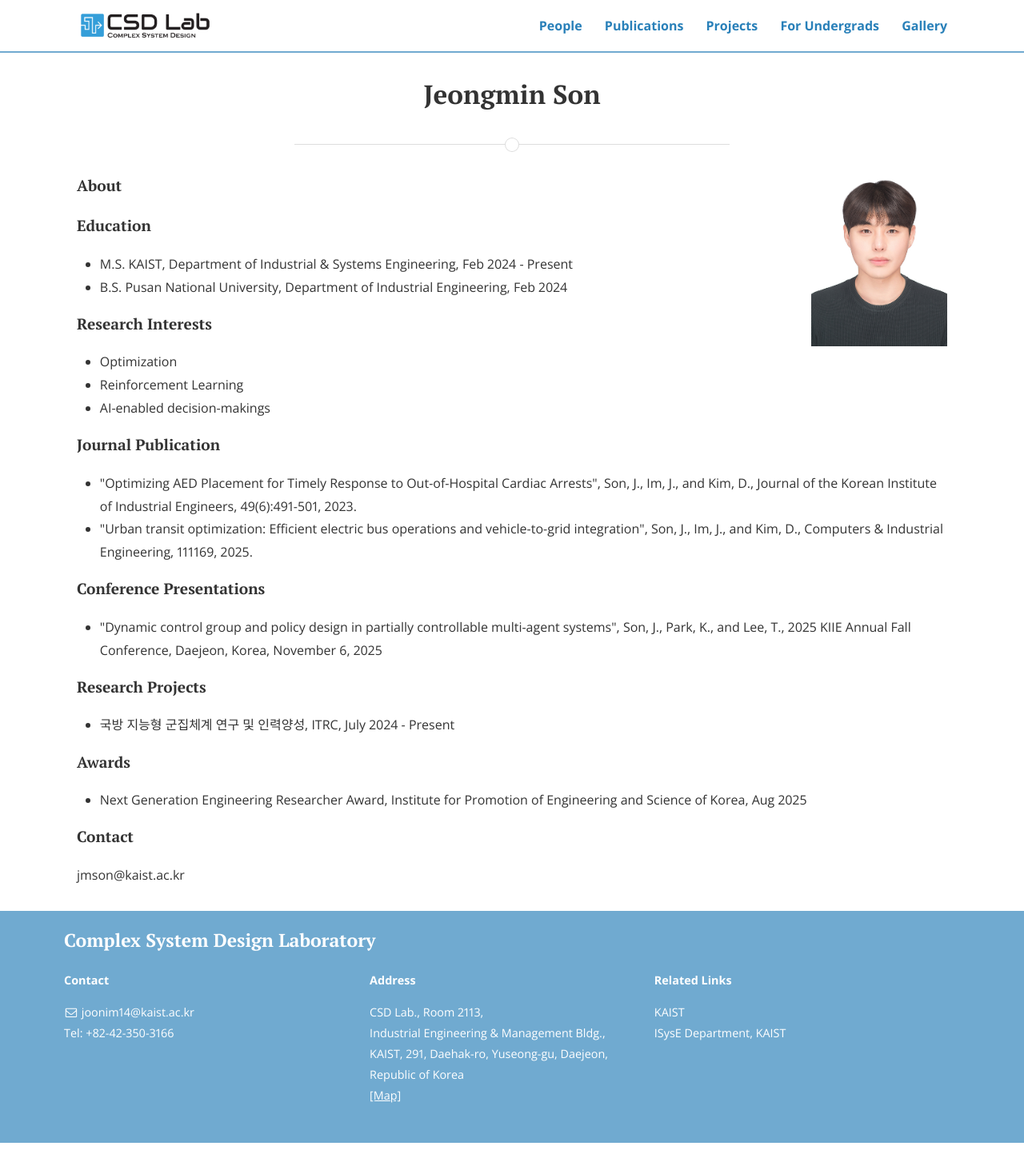
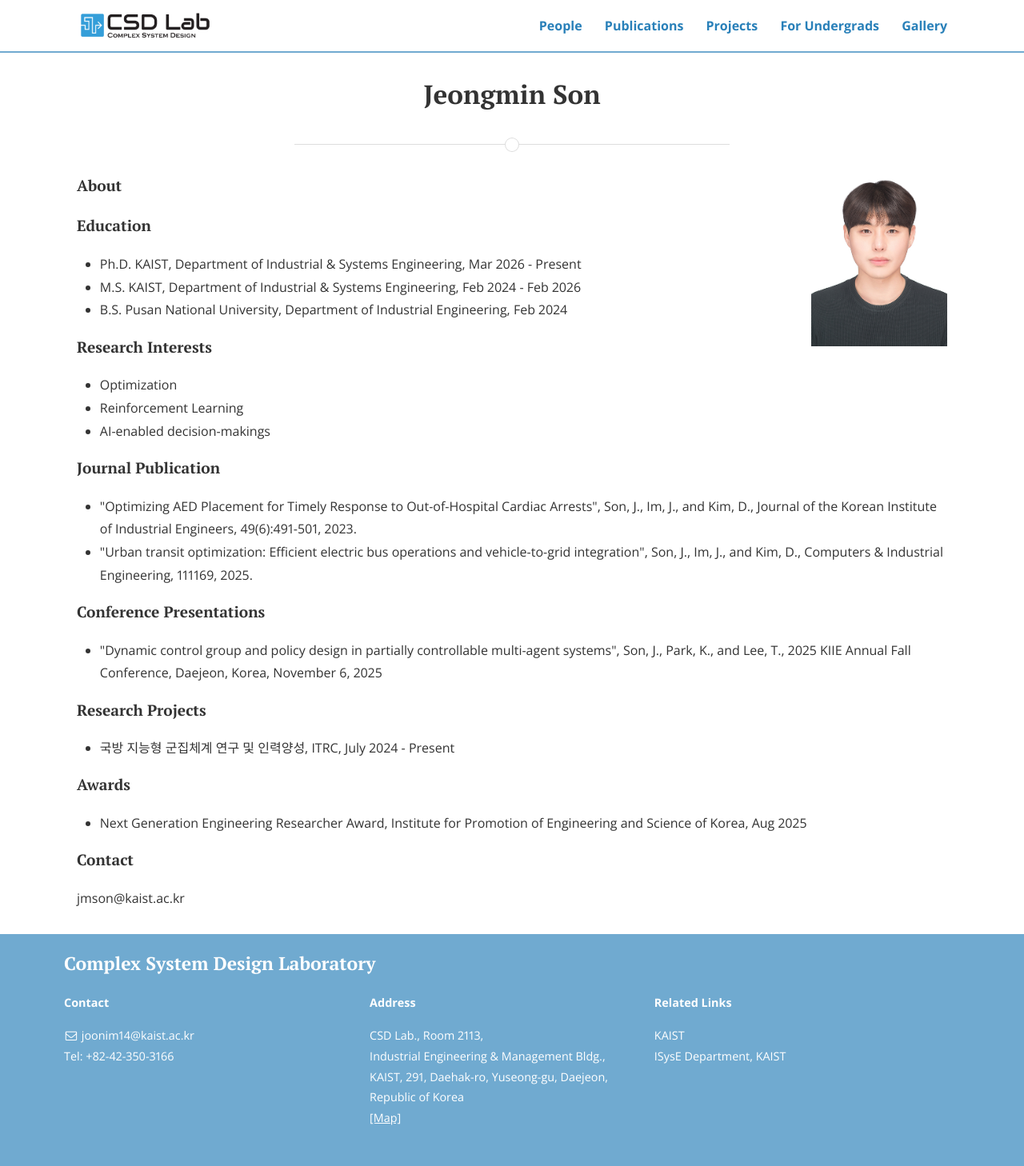
Before and after one commit to CSDlab-KAIST/csdlab-kaist.github.io, a Jekyll site: the page built from people/jeongmin.html, in a window 1280 px wide. Shown: the whole page at 80% size. Built offline with Jekyll 4.4.1, drawn with Linux system fonts in a browser that asks for light colours; nearby versions of some CDN libraries; before the commit the page ends 1429 px from its top, so only the background shows below that.

Commit message:
Update jeongmin.html

```diff
--- a/people/jeongmin.html
+++ b/people/jeongmin.html
@@ -16,7 +16,8 @@ title: Jeongmin Son
 
 <h4>Education</h4>
 <ul>
-  <li>M.S. KAIST, Department of Industrial & Systems Engineering, Feb 2024 - Present</li>
+  <li>Ph.D. KAIST, Department of Industrial & Systems Engineering, Mar 2026 - Present</li>
+  <li>M.S. KAIST, Department of Industrial & Systems Engineering, Feb 2024 - Feb 2026</li>
   <li>B.S. Pusan National University, Department of Industrial Engineering, Feb 2024</li>
 </ul>
 
```
